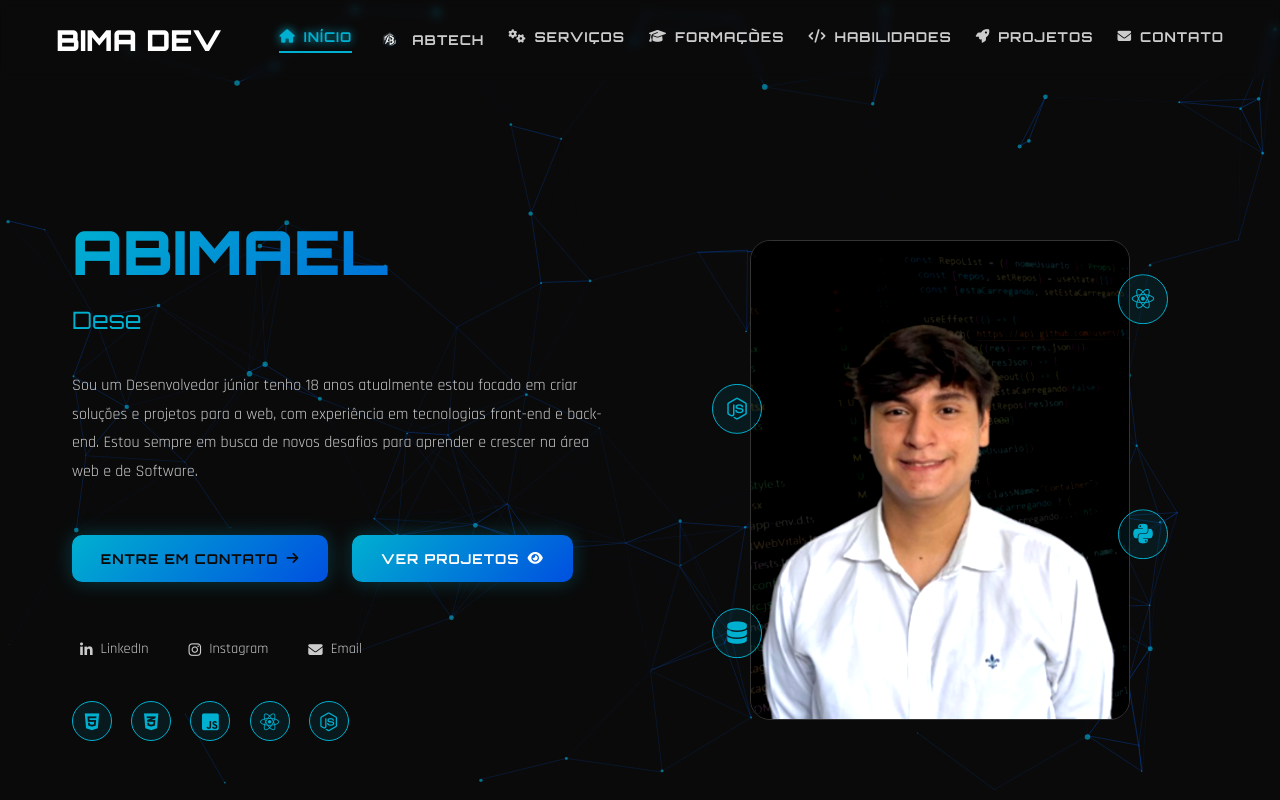
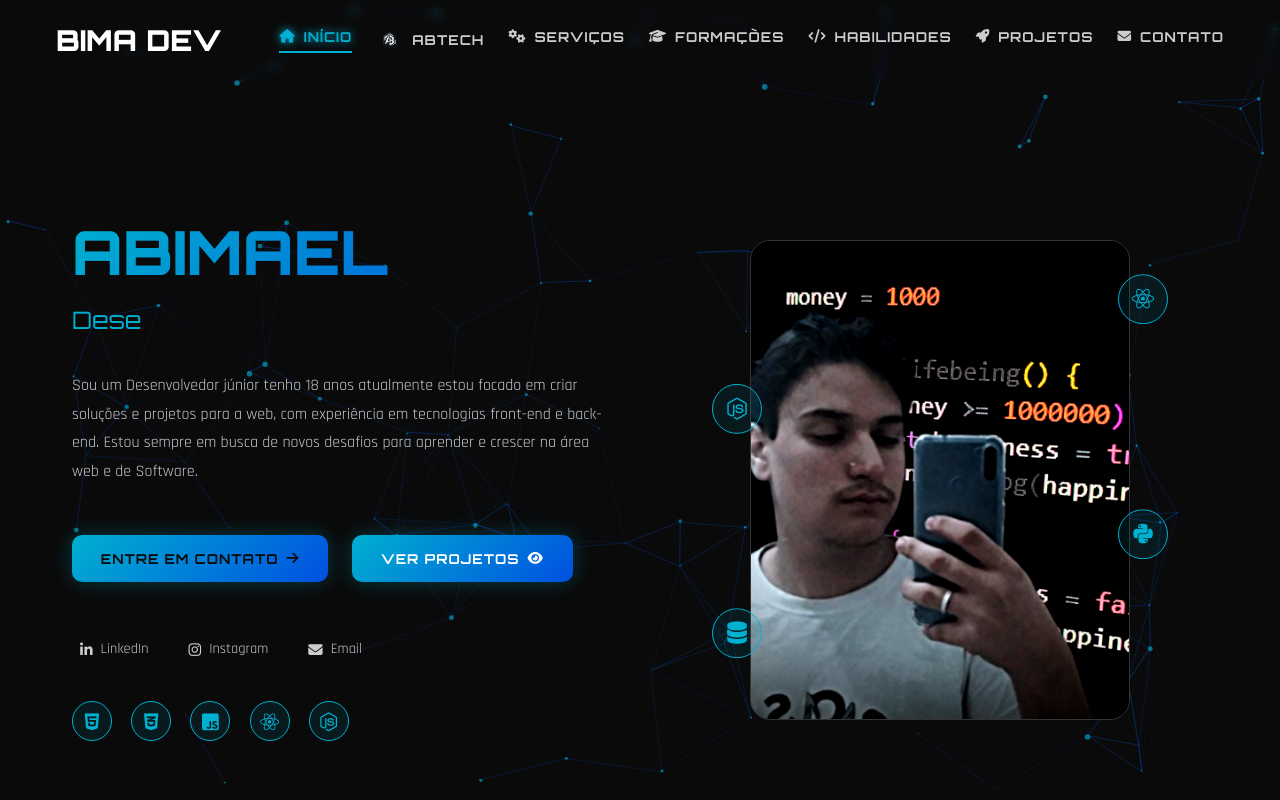
Before and after one commit to bimadevfull/abimaeldevfull, a plain HTML site: page dev bima/index.html in a window 1280 px wide. Shown: the top 800 px of the page. Drawn offline with nearby package versions, Linux system fonts and the light colour scheme; animation ran at ten frames a second.

Commit message:
Update index.html

```diff
--- a/dev bima/index.html
+++ b/dev bima/index.html
@@ -175,7 +175,7 @@
           <div class="home__image">
             <div class="image-container">
               <div class="hologram-effect">
-                <img src="img/bima.png" alt="Abimael Dev" class="profile-img" />
+                <img src="img/bima2.png" alt="Abimael Dev" class="profile-img" />
                 <div class="hologram-lines"></div>
                 <div class="hologram-grid"></div>
               </div>
```
